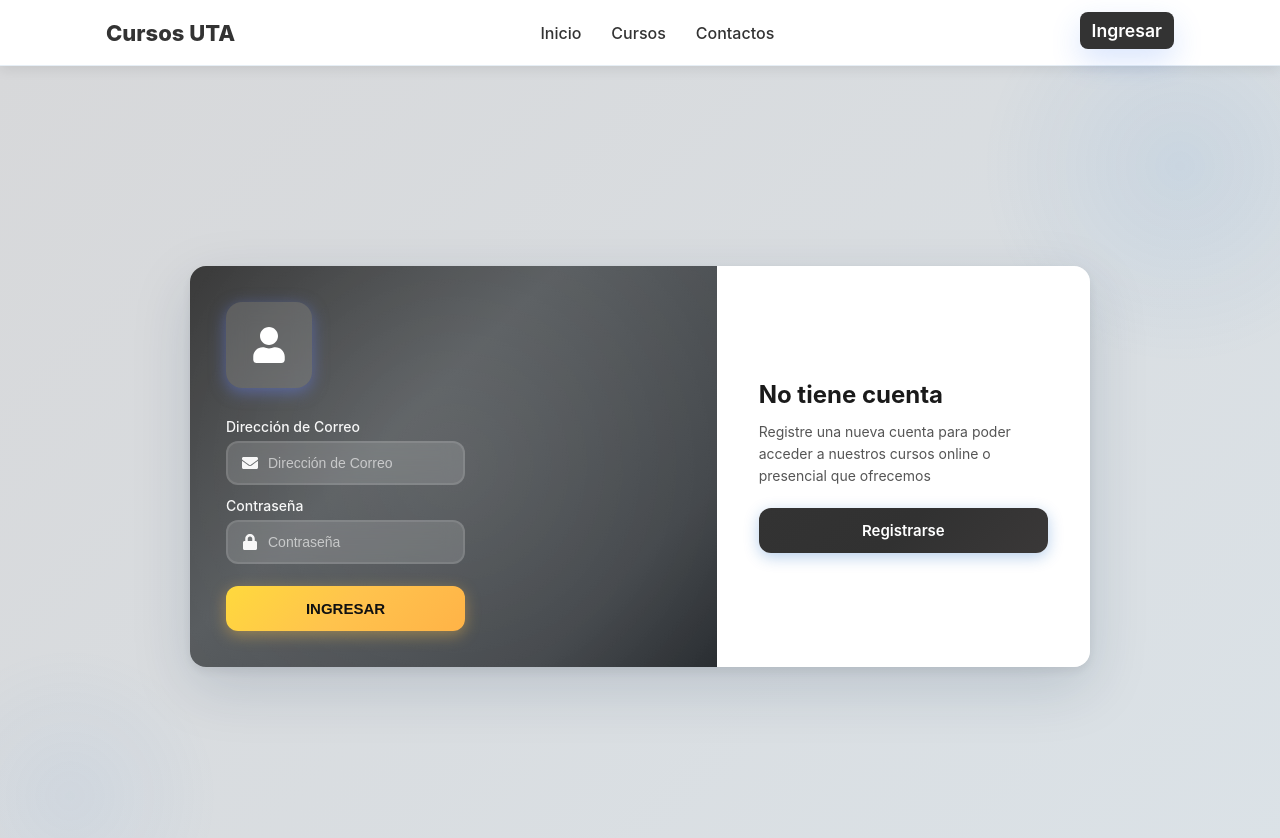
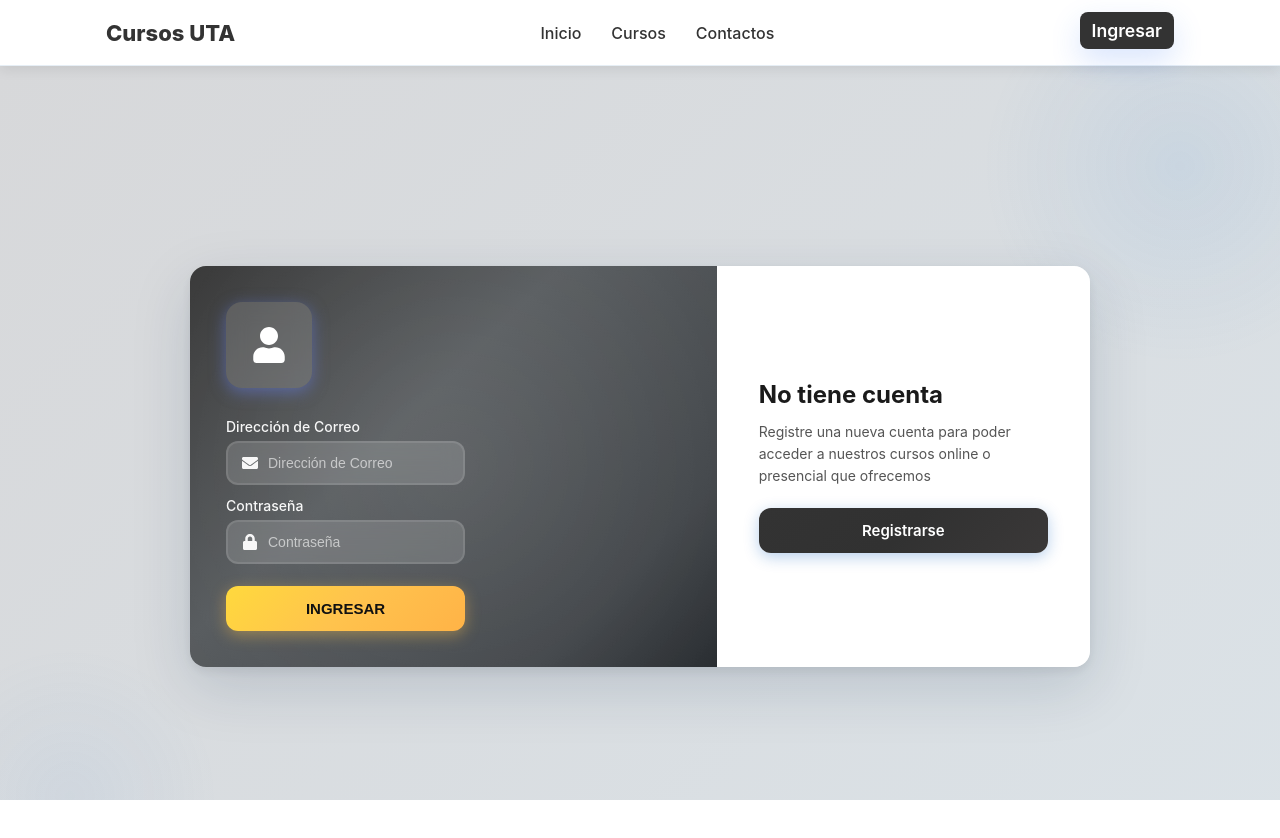
Before and after one commit to JumboJhon04/ProyectoMyCS2, a React (Create React App) app: page /login in a window 1280 px wide. Shown: the top 838 px of the page. After the commit the page ends 800 px from the top, so only its background shows below. Built offline with nearby package versions, Linux system fonts and the light colour scheme; no server answers.

Commit message:
Se realizó una cambio al Header de los usuarios haceindo que header sea completamente estático y solo permita la navegació, y la navegación se la puede hacer en todo momento ya que el header no se mueve ni se esconde.

```diff
--- a/src/App.js
+++ b/src/App.js
@@ -119,16 +119,22 @@ function AppLayout() {
           flex: 1,
           display: isAuthRoute ? 'block' : 'flex',
           flexDirection: 'column',
-          overflow: 'auto',
-          // If the sidebar is visible we allow the CSS rule to apply (margin-left: 260px).
-          // If there is no sidebar (e.g. estudiante/docente pages) force marginLeft to 0
+          height: '100vh',
+          overflow: 'hidden',
           marginLeft: showSidebar ? undefined : 0
         }}
       >
         {/* Hide header on auth pages */}
         {!isAuthRoute && (
+          <div style={{ flexShrink: 0, zIndex: 1000, position: 'relative' }}>
             <HeaderWrapper onToggleSidebar={showSidebar ? () => setIsSidebarOpen((v) => !v) : undefined} />
+          </div>
         )}
+
+        {/* Content Area - Scrollable */}
+        <div style={{ flex: 1, overflowY: 'auto', overflowX: 'hidden', position: 'relative', width: '100%' }}>
+          <AppRoutes />
+          <FloatingSupportButton />
 
           {/* overlay controlled by state */}
           {showSidebar && (
@@ -137,9 +143,7 @@ function AppLayout() {
               onClick={() => setIsSidebarOpen(false)}
             />
           )}
-
-        <AppRoutes />
-        <FloatingSupportButton />
+        </div>
       </main>
     </div>
   );
```
Lines whose indentation alone changed are shown as unchanged.
